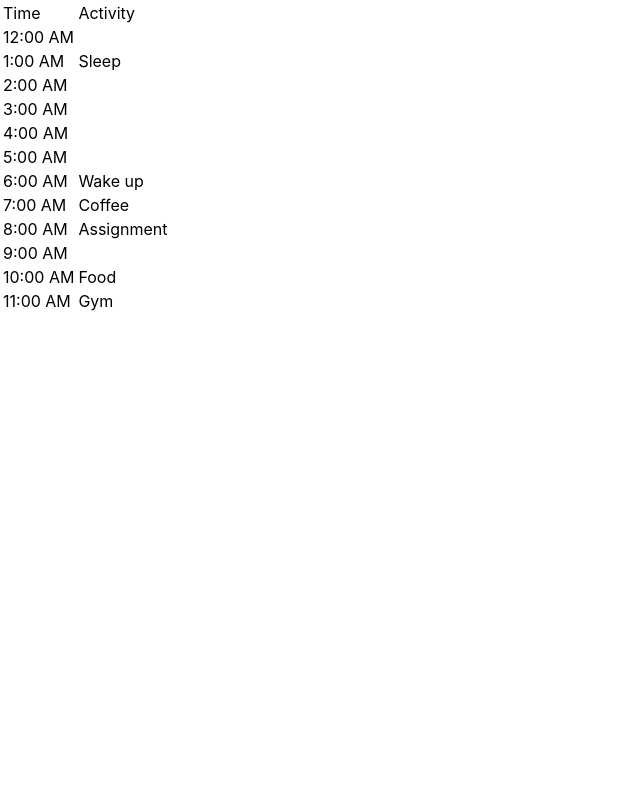
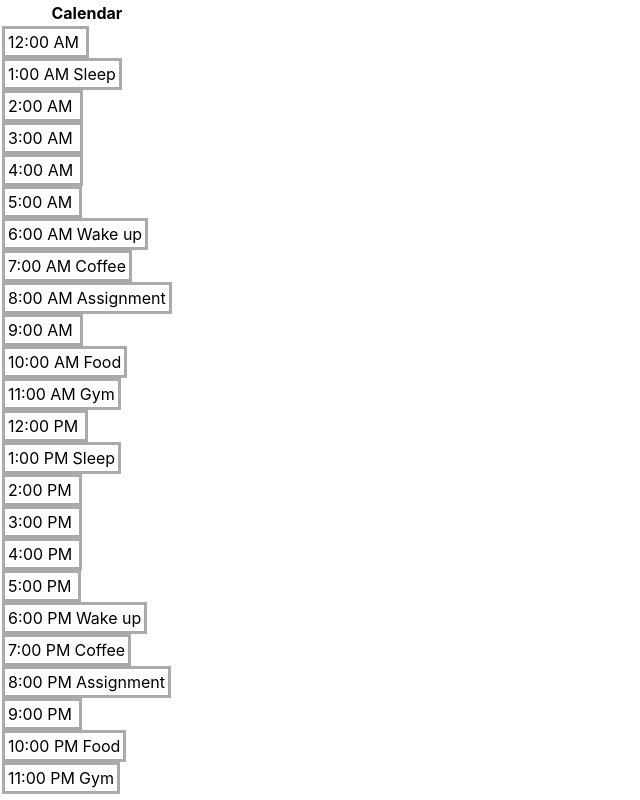
Before and after one commit to UOA-SE701-Group3-2021/3Lancers, a React (Create React App) app in the folder telos-frontend/: page / in a window 1280 px wide. Shown: the whole page, without its empty margins (0-640 px from the left). Built offline with nearby package versions, Linux system fonts and the light colour scheme.

Commit message:
lo fi design of calendar implemented

```diff
--- a/telos-frontend/src/components/calendar/JournalCalendar.jsx
+++ b/telos-frontend/src/components/calendar/JournalCalendar.jsx
@@ -17,21 +17,35 @@ const JournalCalendar = () => {
         {time: "9:00 AM", activity: ""},
         {time: "10:00 AM", activity: "Food"},
         {time: "11:00 AM", activity: "Gym"},
+        {time: "12:00 PM", activity: ""},
+        {time: "1:00 PM", activity: "Sleep"},
+        {time: "2:00 PM", activity: ""},
+        {time: "3:00 PM", activity: ""},
+        {time: "4:00 PM", activity: ""},
+        {time: "5:00 PM", activity: ""},
+        {time: "6:00 PM", activity: "Wake up"},
+        {time: "7:00 PM", activity: "Coffee"},
+        {time: "8:00 PM", activity: "Assignment"},
+        {time: "9:00 PM", activity: ""},
+        {time: "10:00 PM", activity: "Food"},
+        {time: "11:00 PM", activity: "Gym"},
     ]
     // eslint-disable-next-line no-shadow
     const renderTable = (times, index) => (
+        <table style={{"borderWidth":"3px", 'borderColor':"#aaaaaa", 'borderStyle':'solid'}}>
             <tr key={index}>
                 <td>{times.time}</td>
                 <td>{times.activity}</td>
             </tr>
+        </table>
+
         )
 return(
         <div>
-            <ReactBootStrap.Table striped bordered hover>
+            <ReactBootStrap.Table striped bordered hover size="sm">
                 <thead>
                 <tr>
-                    <td>Time</td>
-                    <td>Activity</td>
+                    <th>Calendar</th>
                 </tr>
                 </thead>
                 <tbody>
```
